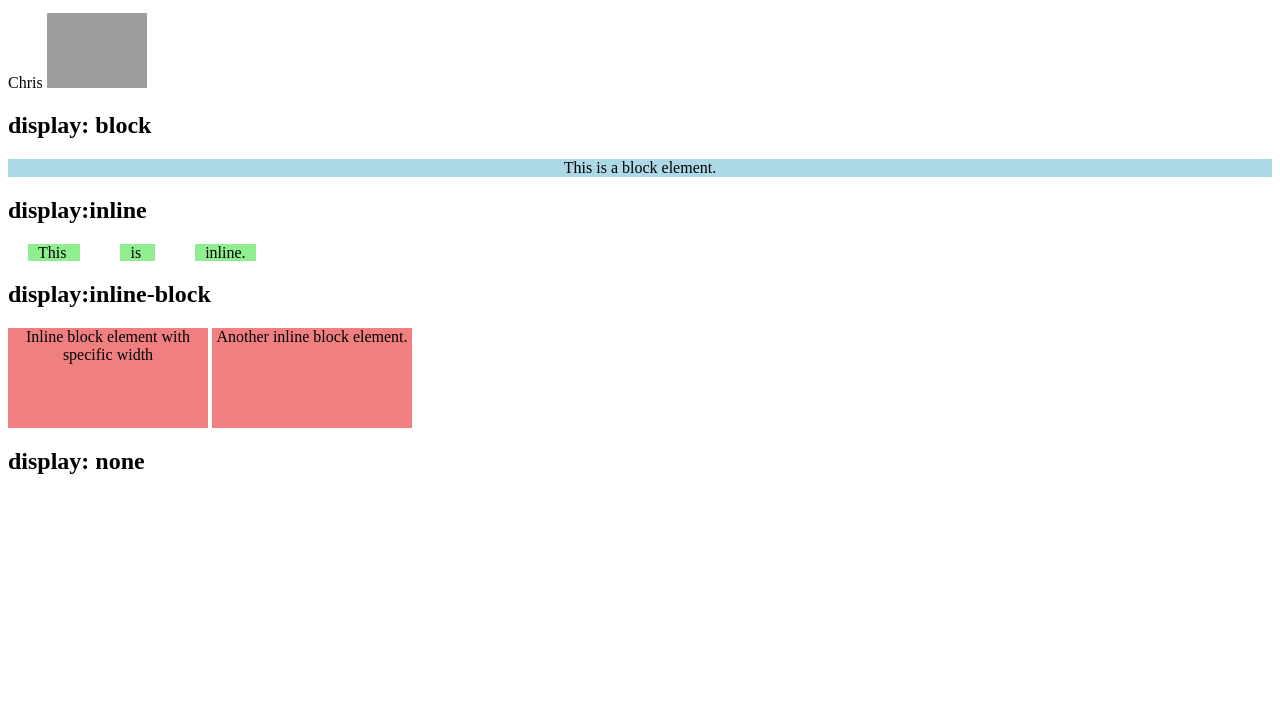
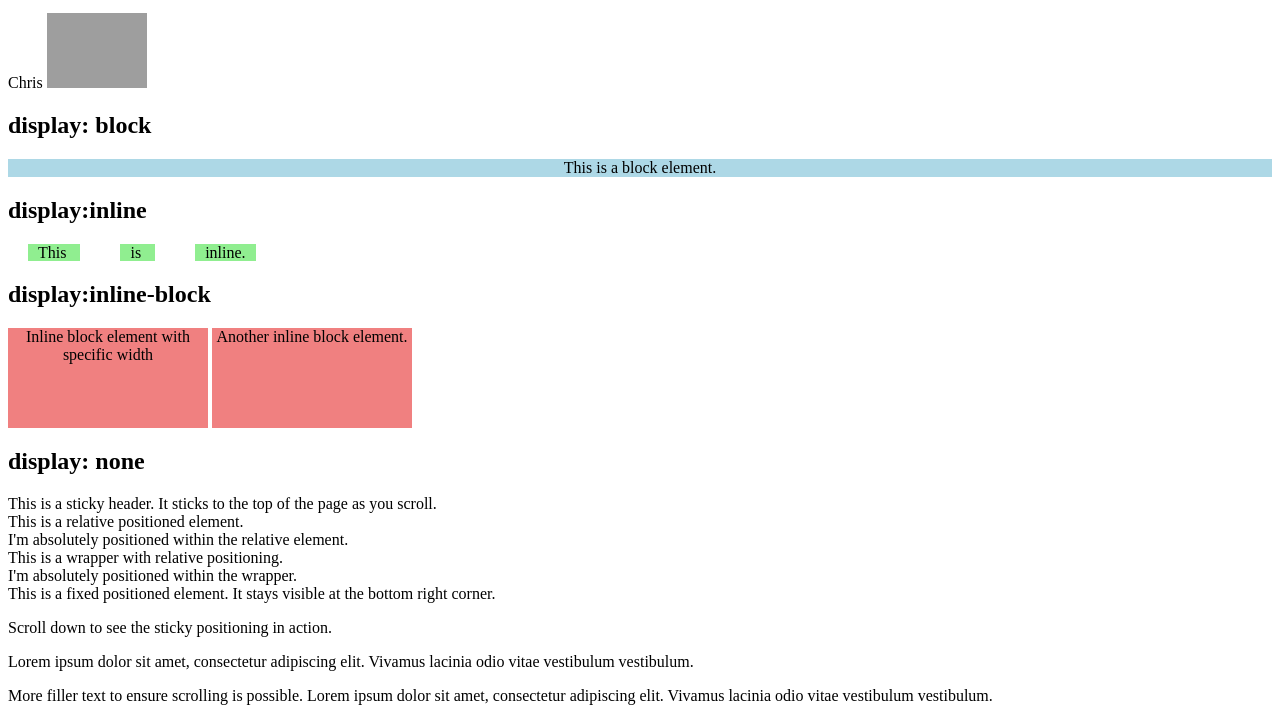
Before and after one commit to Coding-Curricula/1-css-lesson, a plain HTML site: page index.html in a window 1280 px wide. Shown: the part 101-822 px from the top of the page. Before the commit the page ends 800 px from the top, so only its background shows below. Drawn offline with Linux system fonts and the light colour scheme; grey boxes are pictures that could not be loaded.

Commit message:
some html elements

```diff
--- a/index.html
+++ b/index.html
@@ -4,21 +4,21 @@
     <meta charset="UTF-8" />
     <meta name="viewport" content="width=device-width, initial-scale=1.0" />
     <style>
-        .block{
+      .block {
         display: block;
         background-color: lightblue;
         text-align: center;
         margin: 10px 0;
       }
 
-        .inline{
+      .inline {
         display: inline;
         background-color: lightgreen;
         margin: 0 20px;
         padding: 0 10px;
       }
 
-        .inline-block{
+      .inline-block {
         display: inline-block;
         background-color: lightcoral;
         width: 200px;
@@ -27,7 +27,7 @@
         vertical-align: top;
       }
 
-        .display-none{
+      .display-none {
         display: none;
       }
     </style>
@@ -53,7 +53,8 @@
     <p class="block">This is a block element.</p>
 
     <h2>display:inline</h2>
-    <span class="inline">This </span><span class="inline">is </span><span class="inline">inline.</span>
+    <span class="inline">This </span><span class="inline">is </span
+    ><span class="inline">inline.</span>
 
     <h2>display:inline-block</h2>
     <div class="inline-block">Inline block element with specific width</div>
@@ -61,5 +62,39 @@
 
     <h2>display: none</h2>
     <div class="display-none">This element is NOT VISIBLE!</div>
+
+    <div class="sticky">
+      This is a sticky header. It sticks to the top of the page as you scroll.
+    </div>
+
+    <div class="relative">
+      This is a relative positioned element.
+      <div class="absolute">
+        I'm absolutely positioned within the relative element.
+      </div>
+    </div>
+
+    <div class="wrapper">
+      This is a wrapper with relative positioning.
+      <div class="wrapped-absolute">
+        I'm absolutely positioned within the wrapper.
+      </div>
+    </div>
+
+    <div class="fixed">
+      This is a fixed positioned element. It stays visible at the bottom right
+      corner.
+    </div>
+
+    <p>Scroll down to see the sticky positioning in action.</p>
+    <p>
+      Lorem ipsum dolor sit amet, consectetur adipiscing elit. Vivamus lacinia
+      odio vitae vestibulum vestibulum.
+    </p>
+    <p>
+      More filler text to ensure scrolling is possible. Lorem ipsum dolor sit
+      amet, consectetur adipiscing elit. Vivamus lacinia odio vitae vestibulum
+      vestibulum.
+    </p>
   </body>
 </html>
```
Lines whose indentation alone changed are shown as unchanged.
